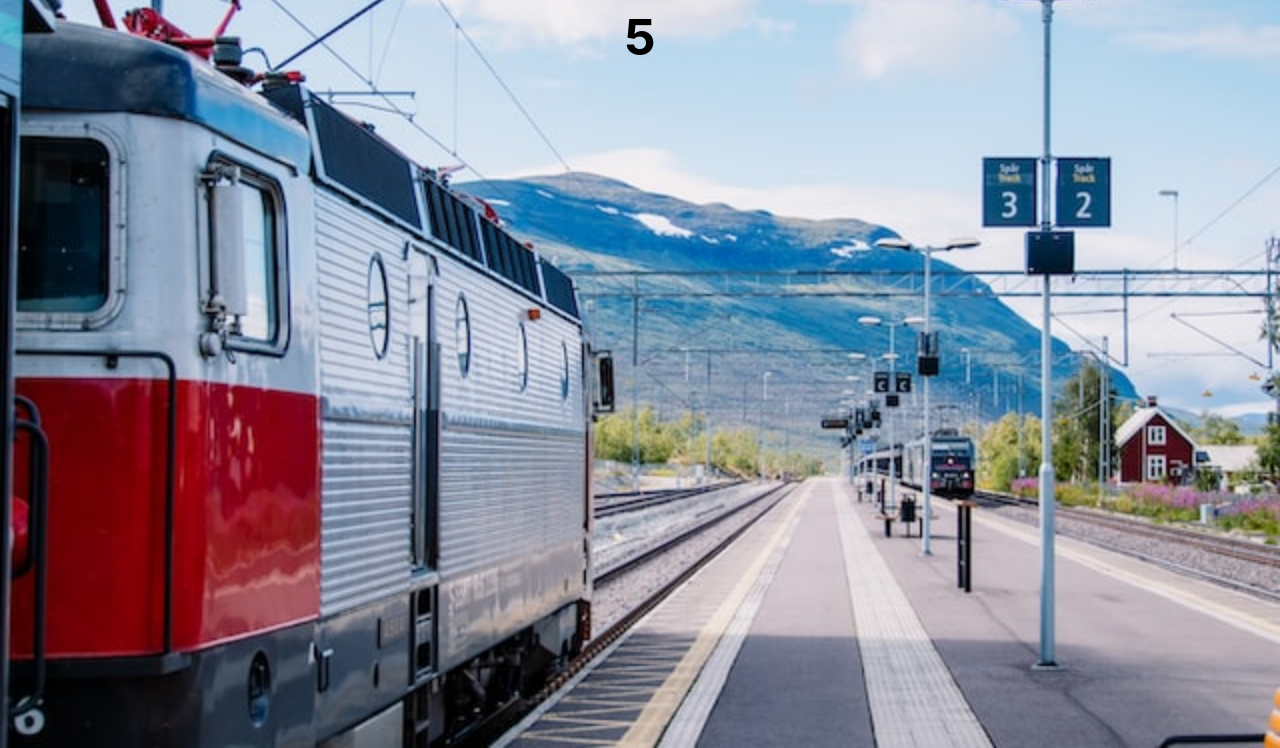
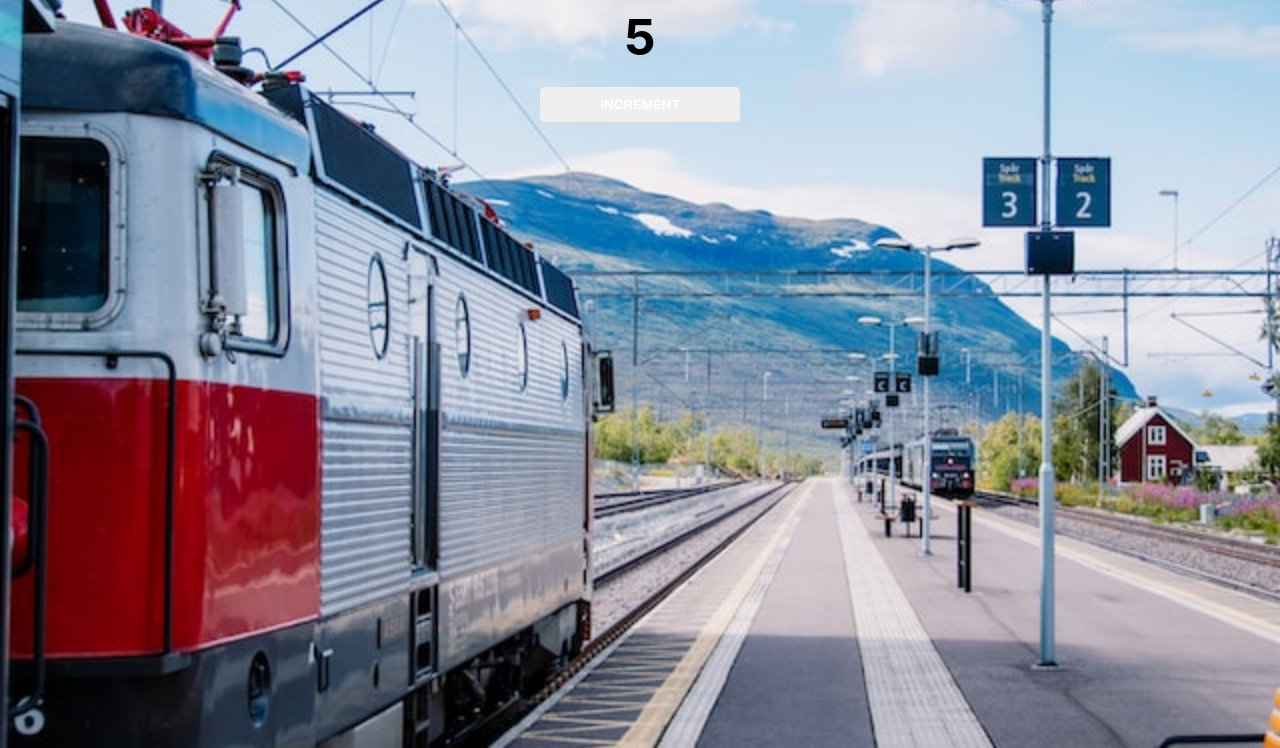
Before and after one commit to serSalas/contador_pasajeros, a plain HTML site: page index.html in a window 1280 px wide. Shown: the part 52-800 px from the top of the page. Drawn offline with Linux system fonts and the light colour scheme.

Commit message:
add increment button

```diff
--- a/index.html
+++ b/index.html
@@ -5,6 +5,7 @@
     <body>
         <h1>People entered:</h1>
         <h2 id="count-el">0</h2>
+        <button>INCREMENT</button>
 	  <script src="index.js"></script>
     </body>
 </html>
```
